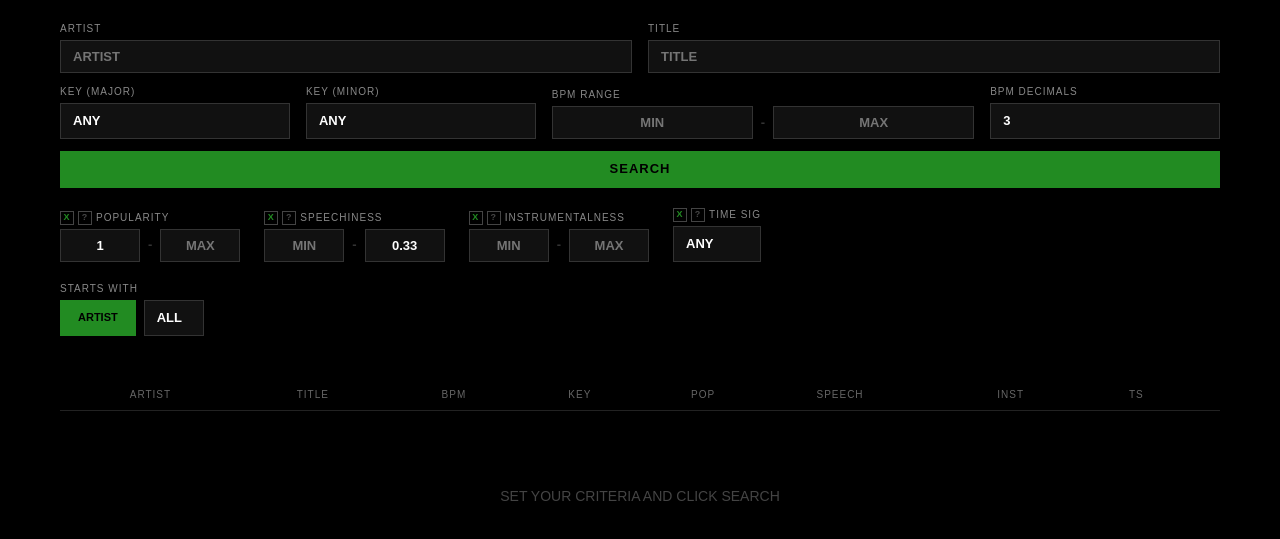
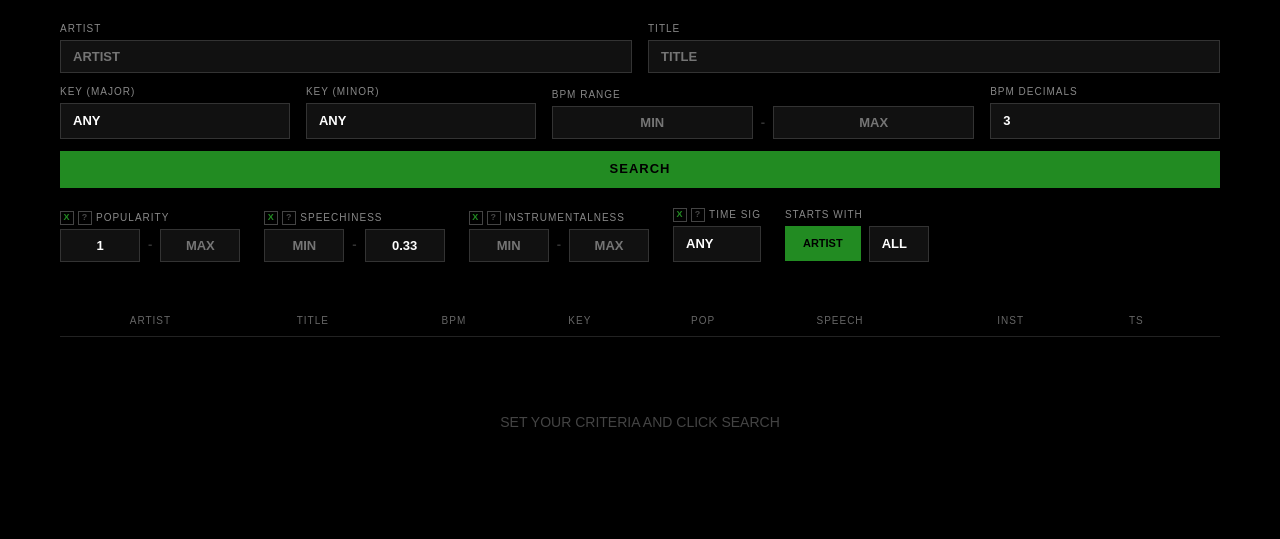
Before and after one commit to yuribeats/key-bpm-matcher, a website: page index.html in a window 1280 px wide. Shown: the part 77-616 px from the top of the page. Drawn offline with Linux system fonts and the light colour scheme.

Commit message:
Move starts-with into the filters row

```diff
--- a/index.html
+++ b/index.html
@@ -641,9 +641,7 @@ input[type="text"]:focus { border-color: var(--green); }
         <div class="alpha-dropdown" id="tsDropdown"></div>
       </div>
     </div>
-  </div>
-
-  <div class="filters-row">
+
     <div class="control-group">
       <label>STARTS WITH</label>
       <div style="display:flex;gap:8px;align-items:center">
```
